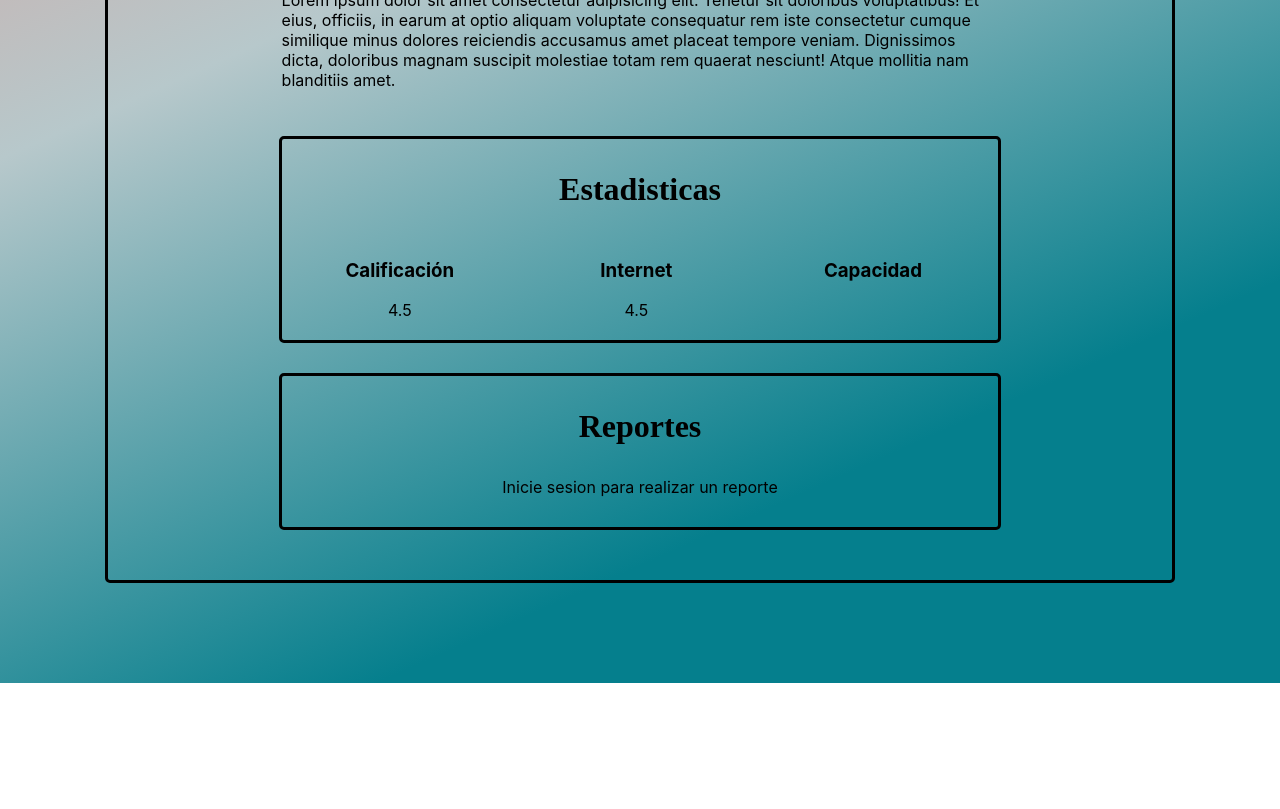
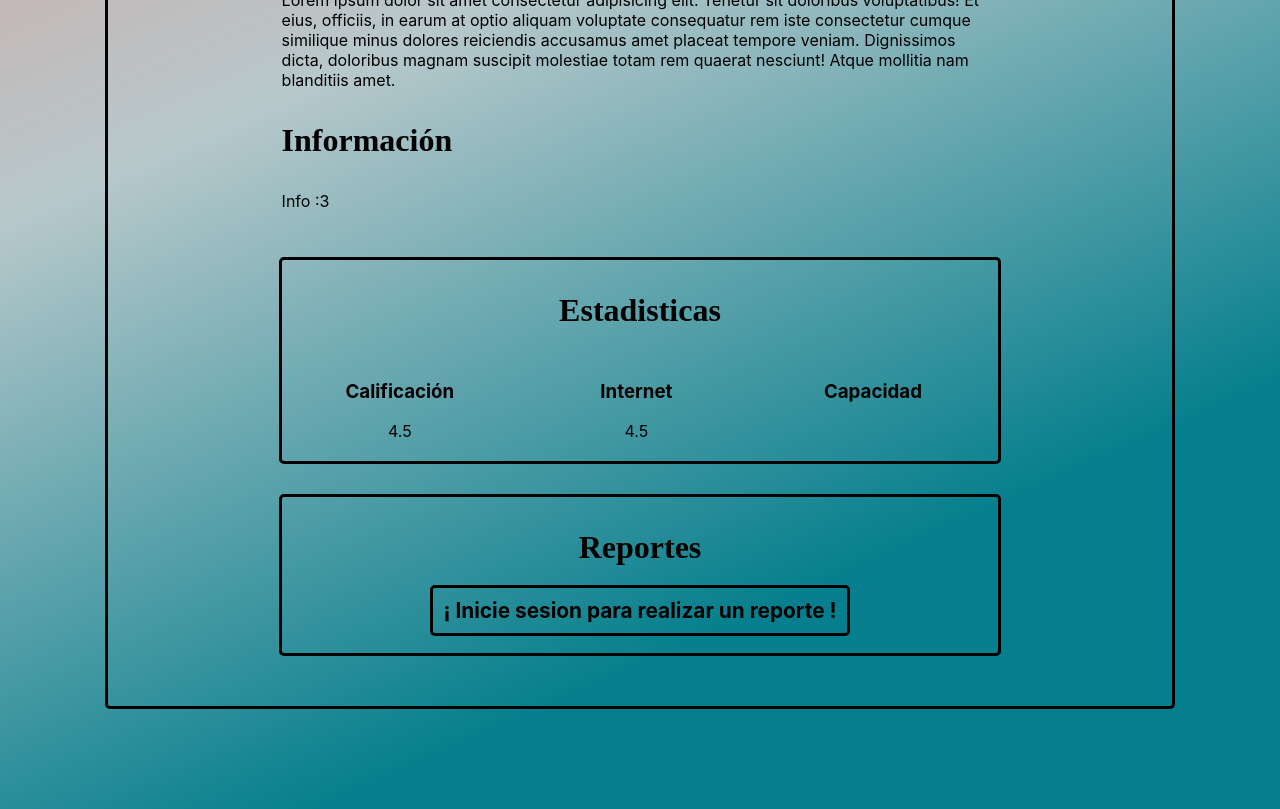
Before and after one commit to se2-group5/FrontEnd, a React (Create React App) app: page /establishment/1 in a window 1280 px wide. Shown: the part 980-1789 px from the top of the page. Before the commit the page ends 1663 px from the top, so only its background shows below. Built offline with nearby package versions, Linux system fonts and the light colour scheme; no server answers; a web font is replaced by a local one.

Commit message:
Establishments with statistics

```diff
--- a/src/Pages/Establishment/Establishment.css
+++ b/src/Pages/Establishment/Establishment.css
@@ -29,6 +29,7 @@
   margin: auto;
   margin-top: 40px;
   font-family: "Montez", cursive;
+  font-size: 3.5rem;
 }
 
 .est__subtittle {
@@ -64,3 +65,24 @@
   font-family: "Montez", cursive;
   font-size: 2rem;
 }
+
+.est__button {
+  font-size: 1.3rem;
+  text-decoration: none;
+  background: none;
+  border: solid black;
+  border-radius: 5px;
+  color: black;
+  font-weight: bold;
+  text-align: center;
+  padding: 10px;
+  border-style: solid;
+  transition: 250ms;
+  margin-top: 20px;
+}
+
+.est__button:hover {
+  color: #ff7261;
+  transition: 250ms;
+  cursor: pointer;
+}
--- a/src/Pages/Establishment/Establishment.jsx
+++ b/src/Pages/Establishment/Establishment.jsx
@@ -1,5 +1,6 @@
 import React, { useEffect, useState } from "react";
 import { useParams } from "react-router-dom";
+import { Link } from "react-router-dom";
 import Statistics from "./Statistics/Statistics";
 import Report from "./Report/Report";
 import Cookies from "universal-cookie";
@@ -18,6 +19,7 @@ function Establishment() {
 
   const data = async () => {
     await axios.get(baseURL).then((response) => {
+      console.log(response.data);
       setEst(response.data);
     });
   };
@@ -52,6 +54,8 @@ function Establishment() {
             Dignissimos dicta, doloribus magnam suscipit molestiae totam rem
             quaerat nesciunt! Atque mollitia nam blanditiis amet.
           </p>
+          <h3 className="est__subtittle  cursive">Información</h3>
+          <p className="est__text">Info :3</p>
         </div>
         <div className="est__est">
           <h3 className="est_subtittle cursive"> Estadisticas</h3>
@@ -62,9 +66,9 @@ function Establishment() {
           {outVisible ? (
             <Report />
           ) : (
-            <span className="est__button">
-              Inicie sesion para realizar un reporte
-            </span>
+            <Link className="est__button" to="/login">
+              ¡ Inicie sesion para realizar un reporte !
+            </Link>
           )}
         </div>
       </div>
--- a/src/Pages/Establishments/Establishments.css
+++ b/src/Pages/Establishments/Establishments.css
@@ -13,7 +13,7 @@
   text-align: center;
 }
 
-.est__tittle {
+.ests__tittle {
   font-size: 4rem;
   font-family: "Montez", cursive;
 }
--- a/src/Pages/Establishments/Establishments.js
+++ b/src/Pages/Establishments/Establishments.js
@@ -23,7 +23,7 @@ function Establisments() {
 
   return (
     <div className="establishments">
-      <h2 className="est__tittle">Establecimientos</h2>
+      <h2 className="ests__tittle">Establecimientos</h2>
 
       <div className="card">
         {establishments?.map((est) => (
```
